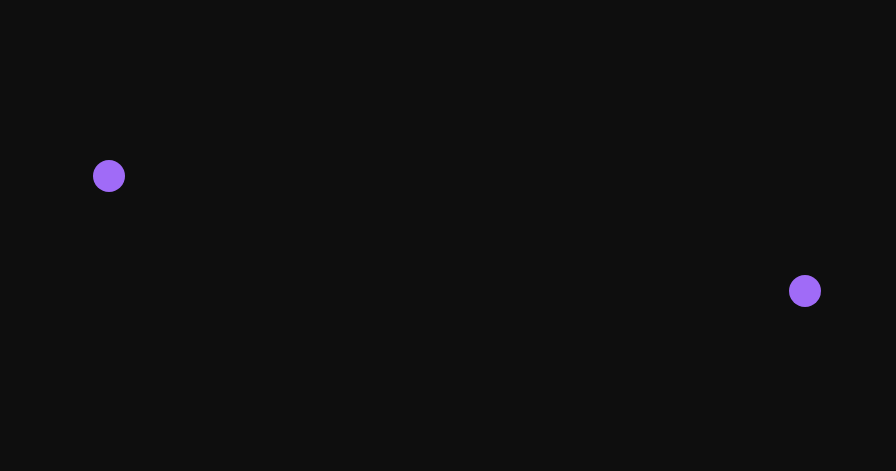
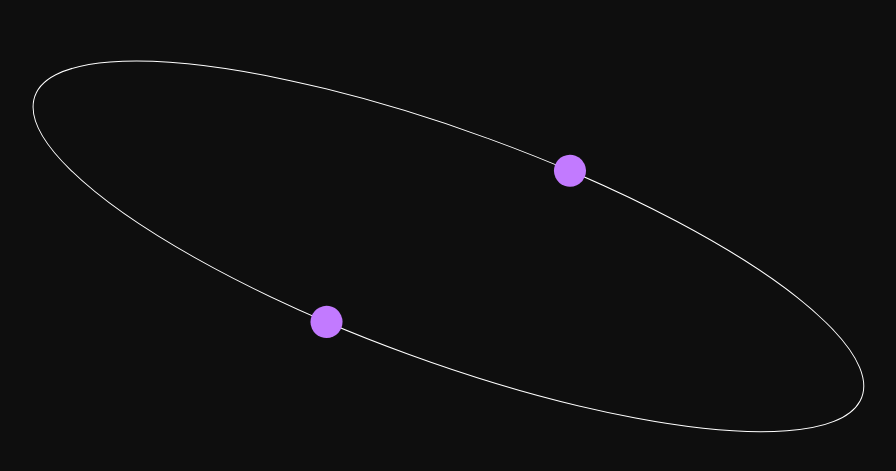
Before and after one commit to kaleemullahahsan/designer-courses, a React (Vite) app: page / in a window 1280 px wide. Shown: the part 1228-1699 px from the top of the page, without its empty margins (183-1079 px from the left). Built offline with nearby package versions, Linux system fonts and the light colour scheme.

Commit message:
Describe your changes

```diff
--- a/src/Components/Challenges.jsx
+++ b/src/Components/Challenges.jsx
@@ -4,33 +4,65 @@ import centerImg from "../assets/images/oval_3.png";
 import footerArrow from "../assets/images/arrow_3.png";
 function Challenges() {
   return (
-    <div className="py-40 container overflow-hidden" >
+    <div className="py-40 container overflow-hidden">
       <div className="md:px-12 p-5 flex justify-between gap-5">
-        <div className="before:top-52 before:left-0 uppercase font-semibold before:h-3 before:w-3 before:absolute relative before:bg-white" data-aos="fade-up">
+        <div
+          className="before:top-52 before:left-0 uppercase font-semibold before:h-3 before:w-3 before:absolute relative before:bg-white"
+          data-aos="fade-up"
+        >
           <img src={`${leftImg}`} alt="" />
         </div>
-        <div>
-          <div className="max-w-70 md:max-w-none md:before:bottom-29  before:bottom-15 before:right-13  md:before:h-8 md:before:w-8 before:h-3 before:w-3 before:bg-(--accent) before:rounded-full before:absolute   relative flex justify-center items-center md:after:top-30 after:top-15 after:left-13 after:h-3 after:w-3 md:after:h-8 md:after:w-8 after:bg-(--accent) after:rounded-full after:absolute">
-            <img src={`${centerImg}`} alt="" data-aos="fade-in"/>
-            <h3 className="absolute flex flex-col items-center gap-5 text-2xl" data-aos="fade-up">
-              <span className="-rotate-1 ">Accept</span>
-              <span className="-rotate-1font-thin">New</span>
-              <span className="-rotate-1">Challeneges</span>
-            </h3>
+        <div className="flex justify-center">
+          <svg width="1000" height="600" class="absolute rotate-20">
+            <path
+              d="
+    M 460,100
+    a 440,115 0 1,1 -0.1,0
+  "
+              fill="none"
+              stroke="white"
+            />
+          </svg>
+
+          <div className="relative w-[1000px] h-[600px] rotate-20">
+            <div className="absolute w-8 h-8 bg-purple-400 rounded-full dot"></div>
+            <div className="absolute w-8 h-8 bg-purple-400 rounded-full dot dot2"></div>
           </div>
+          <h3
+            className="absolute flex flex-col items-center gap-5 text-3xl mt-32"
+            data-aos="fade-up"
+          >
+            <span className="-rotate-1 ">Accept</span>
+            <span className="-rotate-1font-thin">New</span>
+            <span className="-rotate-1">Challeneges</span>
+          </h3>
         </div>
-        <div className="before:-top-7 before:left-0 uppercase font-semibold before:h-3 before:w-3 before:absolute relative before:bg-white" data-aos="fade-down">
+
+        <div
+          className="before:-top-7 mt-7  before:left-0 uppercase font-semibold before:h-3 before:w-3 before:absolute relative before:bg-white"
+          data-aos="fade-down"
+        >
           <img src={`${rightImg}`} alt="" />
         </div>
       </div>
       <div className="mt-15 px-12 flex justify-between">
-        <span className="md:text-3xl uppercase opacity-10 font-bold text-(--text-secondary)" data-aos="fade-right">
+        <span
+          className="md:text-3xl uppercase opacity-10 font-bold text-(--text-secondary)"
+          data-aos="fade-right"
+        >
           Explore
         </span>
-        <a href="#testimonials" data-aos="fade-down" className="max-w-4 md:max-w-none">
+        <a
+          href="#testimonials"
+          data-aos="fade-down"
+          className="max-w-4 md:max-w-none"
+        >
           <img src={`${footerArrow}`} alt="" />
         </a>
-        <span className="md:text-3xl text-xl uppercase opacity-10 font-bold text-(--text-secondary)" data-aos="fade-left">
+        <span
+          className="md:text-3xl text-xl uppercase opacity-10 font-bold text-(--text-secondary)"
+          data-aos="fade-left"
+        >
           About
         </span>
       </div>
--- a/src/Components/Footer.jsx
+++ b/src/Components/Footer.jsx
@@ -1,6 +1,7 @@
 function Footer() {
   return (
     <>
+
       <div className="bg-(--accent) pt-30 overflow-hidden" data-aos="fade-in">
         <div className="md:px-15 p-5 grid md:grid-cols-2 pb-10 overflow-hidden container gap-20 ">
           <div className="grid md:grid-cols-2 gap-10 overflow-hidden">
--- a/src/index.css
+++ b/src/index.css
@@ -14,7 +14,7 @@
     color: #ffffff;
     overflow-x: hidden;
   }
-  #root{
+  #root {
     overflow: hidden;
   }
 
@@ -27,23 +27,23 @@
     font-weight: 700;
     text-transform: uppercase;
   }
-  @keyframes orbit {
-    0% {
-      transform: rotate(0deg) translateX(200px) rotate(0deg);
-    }
-    100% {
-      transform: rotate(360deg) translateX(200px) rotate(-360deg);
+  .dot {
+    offset-path: path("M 460,100 a 440,115 0 1,1 -0.1,0"); /* Oval path */
+    offset-rotate: 0deg;
+    animation: move 12s linear infinite;
+  }
+
+  .dot2 {
+    animation-delay: 6s;
+  }
+
+  @keyframes move {
+    to {
+      offset-distance: 100%;
     }
   }
-
-  .animate-orbit {
-    animation: orbit 6s linear infinite;
-  }
-  .opacity-10 span{
-    opacity: 100% !important;
-  }
-  .container{
-    max-width:1500px;
+  .container {
+    max-width: 1500px;
     margin: auto;
   }
 }
@@ -52,16 +52,16 @@
   .nav-link {
     @apply py-1 hover:after:border-1 after:border-white hover:after:w-[100%]  hover:after:flex after:transition-all after:duration-300 after:ease-in-out after:absolute relative after:-bottom-4 after:left-0 after:w-0 after:border-0;
   }
-   .active{
-    @apply after:border-1 after:border-white after:w-[100%]  after:absolute relative after:-bottom-4 after:left-0
+  .active {
+    @apply after:border-1 after:border-white after:w-[100%]  after:absolute relative after:-bottom-4 after:left-0;
   }
-  .hero-head{
-    @apply text-7xl after:h-4 after:w-4 relative after:bottom-2 after:ml-3 after:absolute after:rounded-full after:bg-(--accent)
+  .hero-head {
+    @apply text-7xl after:h-4 after:w-4 relative after:bottom-2 after:ml-3 after:absolute after:rounded-full after:bg-(--accent);
   }
-  .pr-btn{
+  .pr-btn {
     @apply px-8 py-3 transition-all text-sm duration-150 ease-in-out uppercase rounded  font-semibold bg-(--accent) cursor-pointer;
   }
-  .pr-btn:hover{
+  .pr-btn:hover {
     @apply bg-[#7325f3];
   }
 }
```
